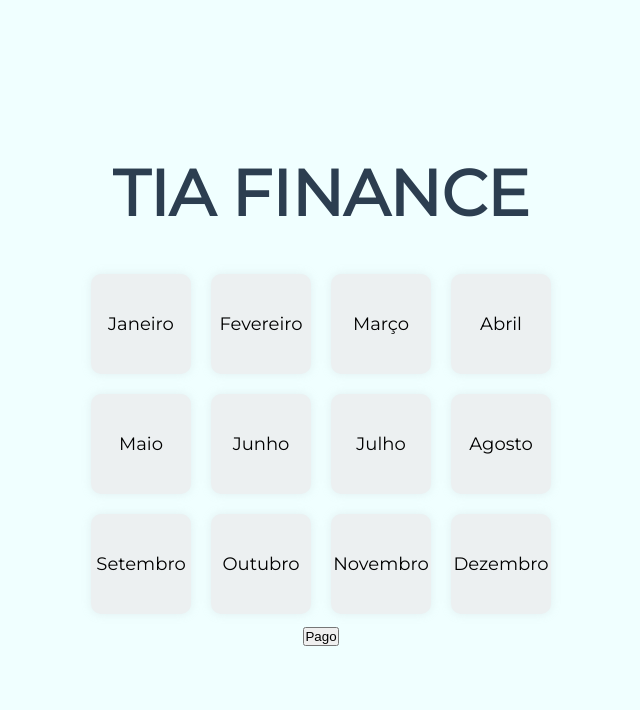
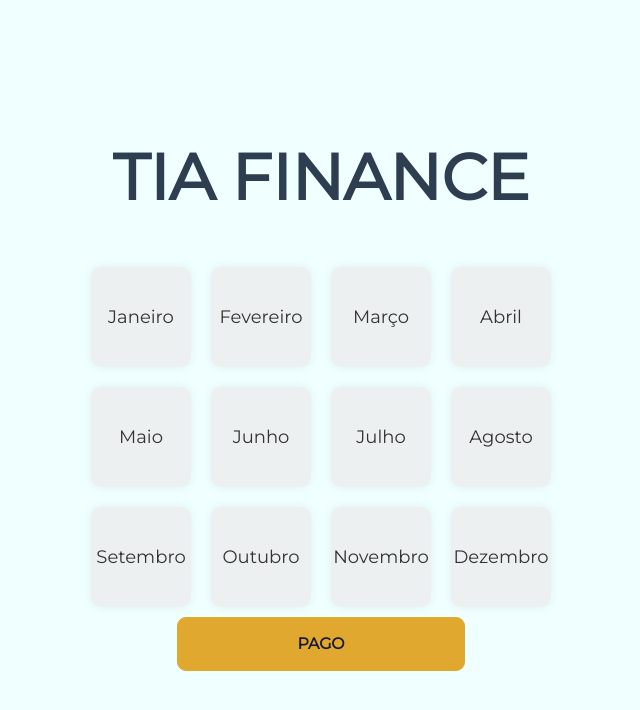
Before and after one commit to digitalbocca/tia-finance, a Vue app: page / in a window 1280 px wide. Shown: the top 710 px of the page, without its empty margins (319-959 px from the left). Built offline with nearby package versions, Linux system fonts and the light colour scheme.

Commit message:
Adiciona tailwind e daisyui

```diff
--- a/index.html
+++ b/index.html
@@ -1,10 +1,9 @@
 <!DOCTYPE html>
-<html lang="pt-br">
+<html lang="pt-br" data-theme="bumblebee">
 <head>
   <meta charset="UTF-8">
   <meta http-equiv="X-UA-Compatible" content="IE=edge">
   <meta name="viewport" content="width=device-width, initial-scale=1.0">
-  <link rel="stylesheet" href="./src/css/styles.css">
   <title>Tia Finance</title>
 </head>
 <body>
--- a/package.json
+++ b/package.json
@@ -11,10 +11,14 @@
   "license": "ISC",
   "devDependencies": {
     "@vitejs/plugin-vue": "^3.0.1",
+    "autoprefixer": "^10.4.8",
+    "postcss": "^8.4.14",
     "sass": "^1.54.1",
+    "tailwindcss": "^3.1.8",
     "vite": "^3.0.4"
   },
   "dependencies": {
+    "daisyui": "^2.22.0",
     "vue": "^3.2.37"
   }
 }
--- /dev/null
+++ b/postcss.config.js
@@ -0,0 +1,6 @@
+module.exports = {
+  plugins: {
+    tailwindcss: {},
+    autoprefixer: {},
+  },
+}
--- a/src/components/mensalidades.vue
+++ b/src/components/mensalidades.vue
@@ -10,7 +10,7 @@
     </div>
   </div>
   <div>
-    <button @click="atualizaMes()">Pago</button>
+    <button class="btn btn-primary btn-wide" @click="atualizaMes()">Pago</button>
   </div>
 </template>
 
--- a/src/css/styles.css
+++ b/src/css/styles.css
@@ -1,4 +1,8 @@
 @import url('https://fonts.googleapis.com/css2?family=Montserrat&display=swap');
+
+@tailwind base;
+@tailwind components;
+@tailwind utilities;
 
 * {
   margin: 0;
--- a/src/js/main.js
+++ b/src/js/main.js
@@ -1,5 +1,6 @@
 import { createApp } from 'vue'
 import App from './../app.vue'
+import './../css/styles.css'
 
 const app = createApp(App)
 
--- /dev/null
+++ b/tailwind.config.js
@@ -0,0 +1,18 @@
+/** @type {import('tailwindcss').Config} */
+module.exports = {
+  content: [
+    "./index.html",
+    "./src/**/*.{vue,js,ts,jsx,tsx}",
+  ],
+  theme: {
+    extend: {},
+  },
+  plugins: [
+    require("daisyui")
+  ],
+  daisyui: {
+    themes: [
+      "bumblebee",
+    ],
+  },
+}
```
Also changed, not shown: 1 other file (tests, documents, lock files or other folders).
